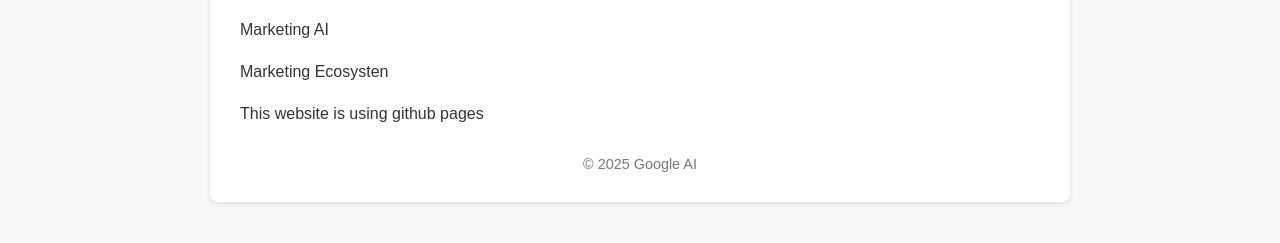
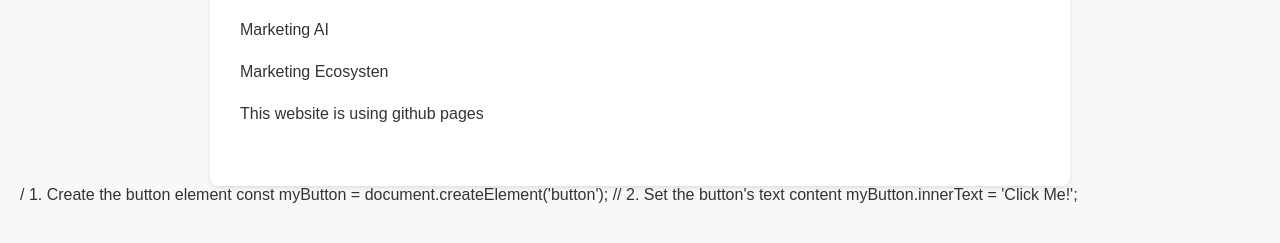
Before and after one commit to unitedliberal/greathill, a plain HTML site: page index.html in a window 1280 px wide. Shown: the part 111-354 px from the top of the page. Drawn offline with Linux system fonts and the light colour scheme.

Commit message:
Update index.html

```diff
--- a/index.html
+++ b/index.html
@@ -48,8 +48,16 @@ Marketing Ecosysten
            This website is using github pages
         </p>
         <div class="footer">
-            &copy; 2025 Google AI
+
         </div>
     </div>
+
+    / 1. Create the button element
+const myButton = document.createElement('button');
+
+// 2. Set the button's text content
+myButton.innerText = 'Click Me!';
+
+
 </body>
 </html>
```
